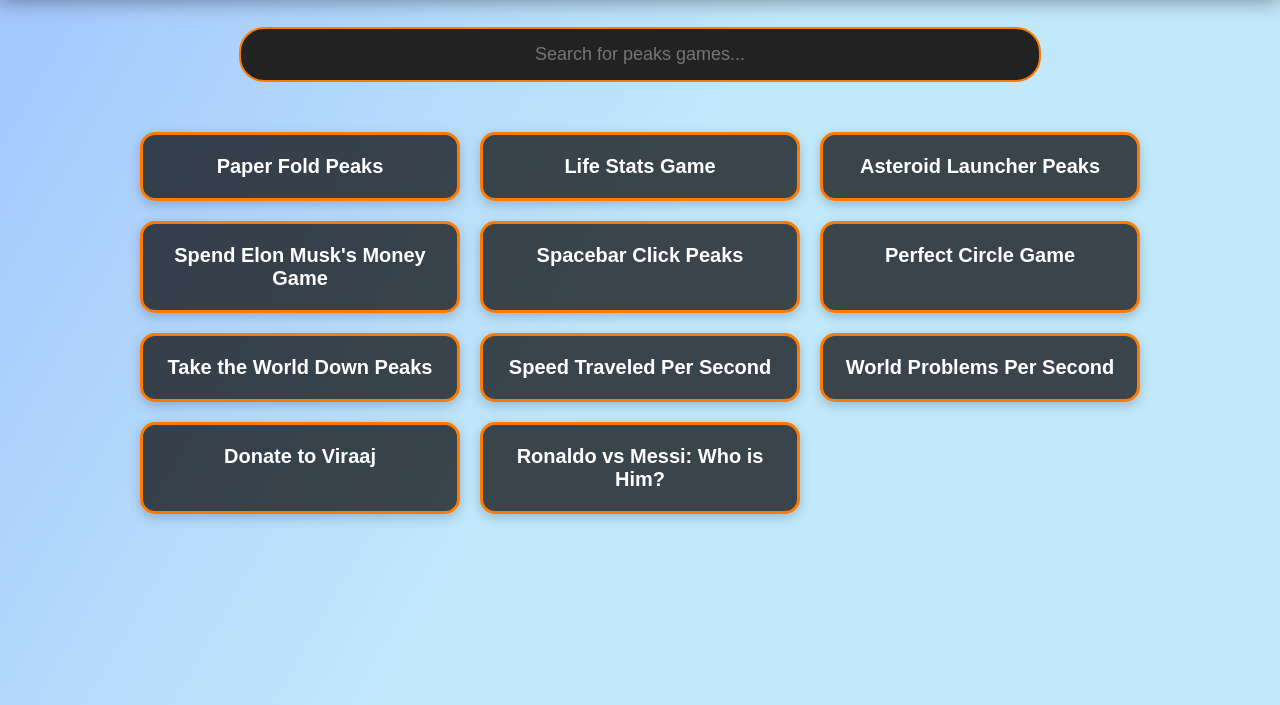
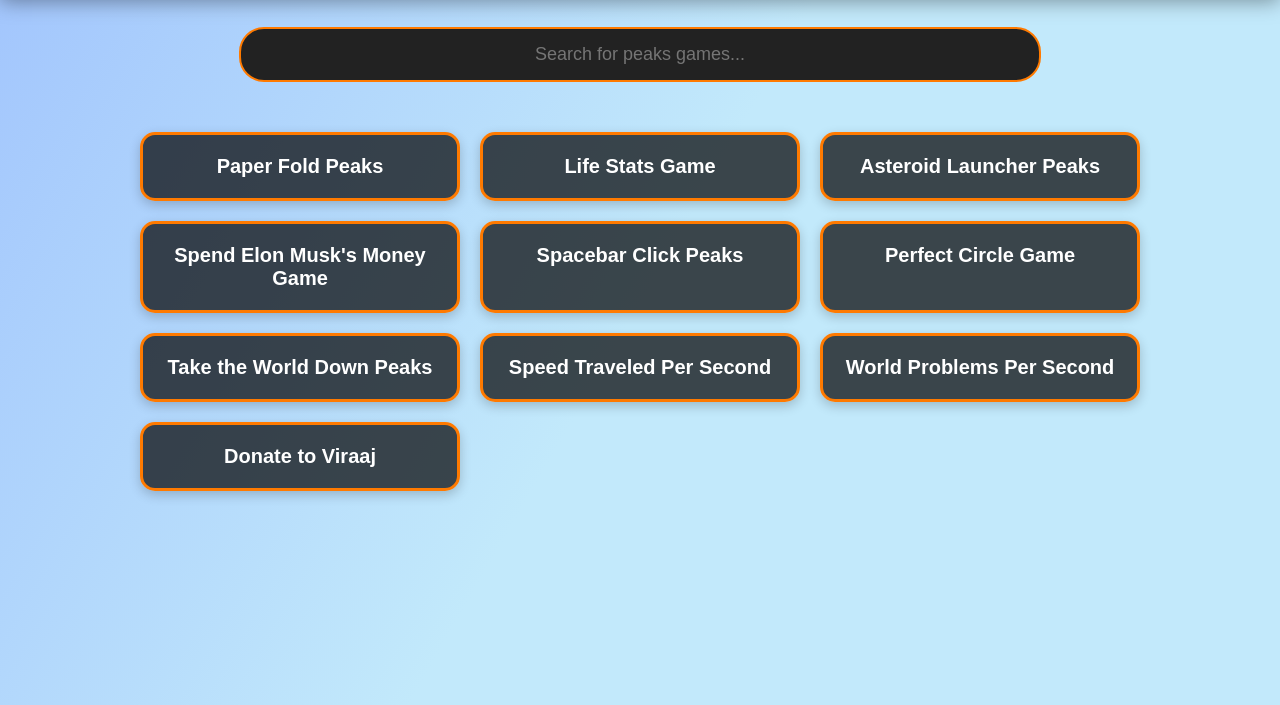
Before and after one commit to Viraaj141413/mainpage, a plain HTML site: page Index.html in a window 1280 px wide. Shown: the part 95-800 px from the top of the page. Drawn offline with Linux system fonts and the light colour scheme.

Commit message:
Update Index.html

```diff
--- a/Index.html
+++ b/Index.html
@@ -146,8 +146,8 @@
         <div class="game" onclick="openGame('https://taketheworlddown.netlify.app/')">Take the World Down Peaks</div>
         <div class="game" onclick="openGame('https://speedtraveledpersecond.netlify.app/')">Speed Traveled Per Second</div>
         <div class="game" onclick="openGame('https://worldproblemspersecond.netlify.app/')">World Problems Per Second</div>
-        <div class="game" onclick="openGame('https://donatetoviraaj.netlify.app/')">Donate to Viraaj</div>
-        <div class="game" onclick="openGame('https://ronaldovsmessiwhoishim.netlify.app/')">Ronaldo vs Messi: Who is Him?</div>
+        <div class="game" onclick="openGame('https://donatetoviraaj.netlify.app/')">Donate to Viraaj</div
+
     </div>
 
     <script>
```
